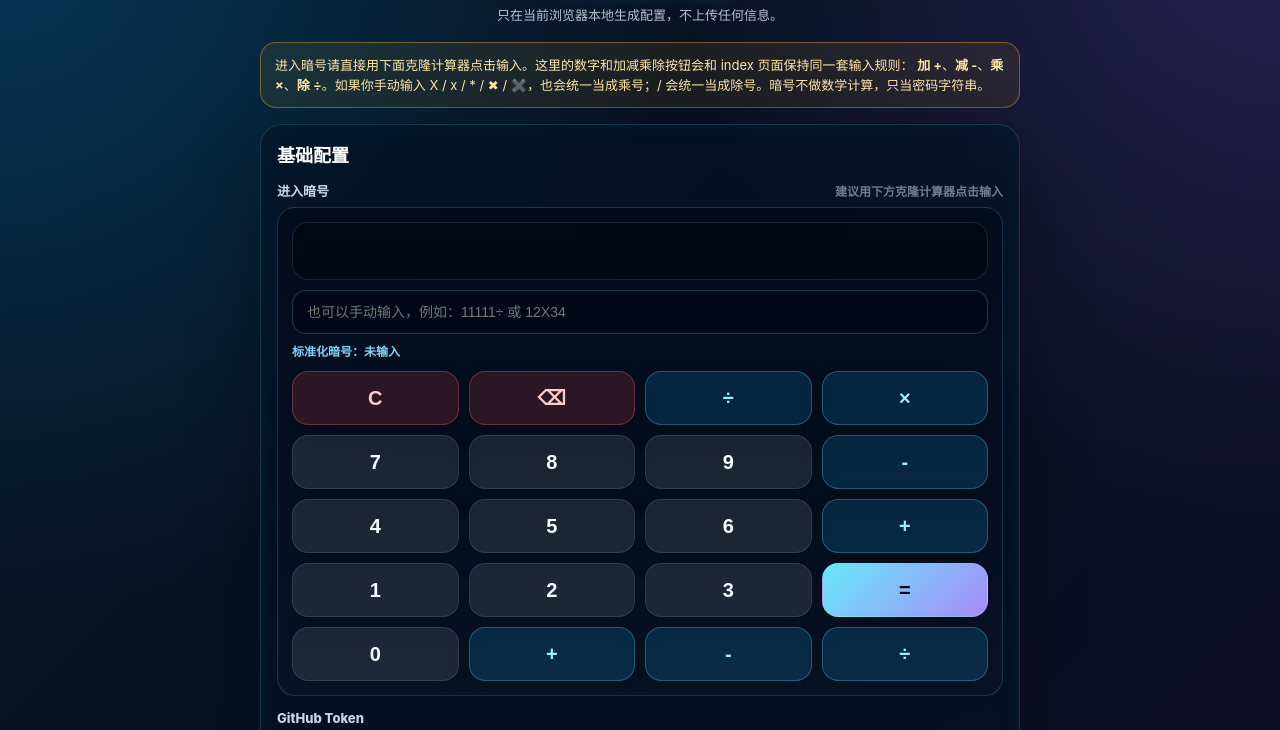
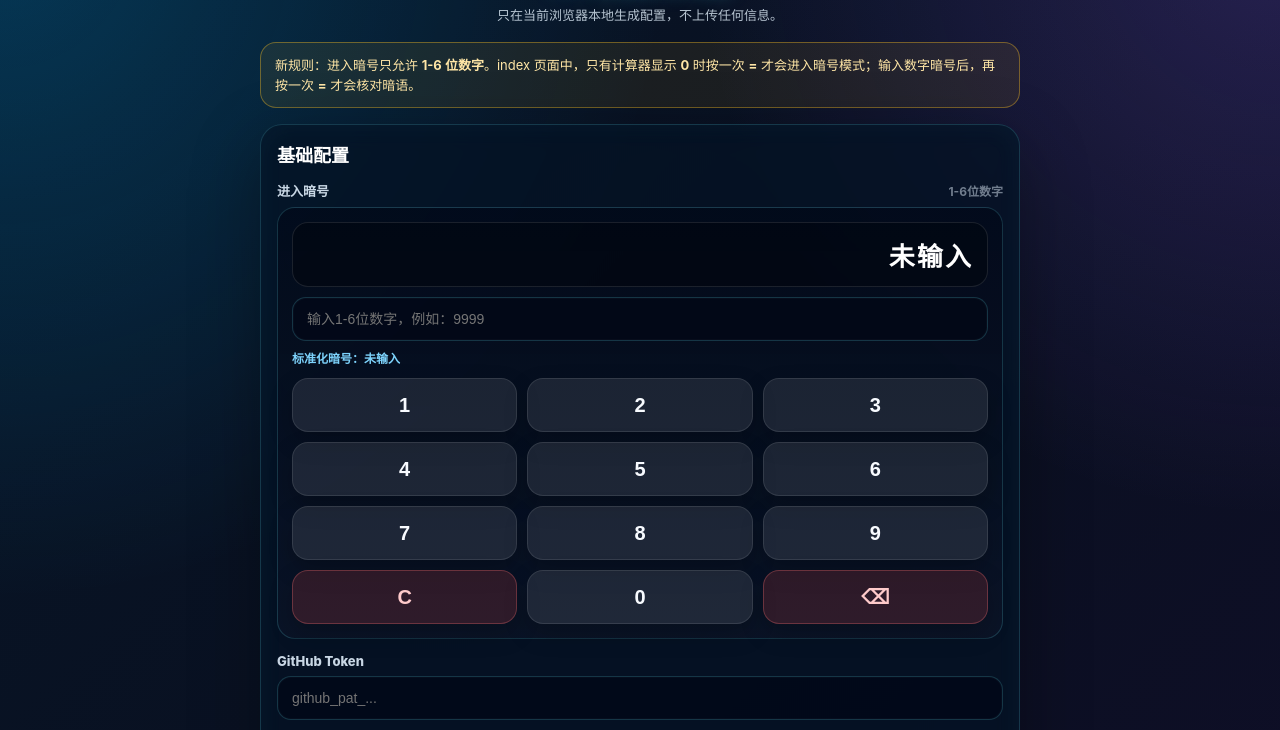
Before and after one commit to china-xxoo/vx, a plain HTML site: page encrypt-config.html in a window 1280 px wide. Shown: the part 68-798 px from the top of the page. Drawn offline with Linux system fonts and the light colour scheme.

Commit message:
Update encrypt-config.html

```diff
--- a/encrypt-config.html
+++ b/encrypt-config.html
@@ -7,7 +7,9 @@
   <style>
     * { box-sizing: border-box; -webkit-tap-highlight-color: transparent; }
     html, body {
-      margin: 0; padding: 0; min-height: 100%;
+      margin: 0;
+      padding: 0;
+      min-height: 100%;
       font-family: -apple-system, BlinkMacSystemFont, "Segoe UI", sans-serif;
       color: #e5f3ff;
       background:
@@ -18,13 +20,18 @@
     body { padding: 22px 14px 46px; }
     .wrap { width: min(760px, 100%); margin: 0 auto; }
     h1 {
-      text-align: center; margin: 6px 0 8px;
-      font-size: 26px; letter-spacing: .04em; color: #fff;
+      text-align: center;
+      margin: 6px 0 8px;
+      font-size: 26px;
+      letter-spacing: .04em;
+      color: #fff;
       text-shadow: 0 0 18px rgba(80, 220, 255, .5);
     }
     .sub {
-      text-align: center; color: rgba(229,243,255,.78);
-      font-size: 13px; margin-bottom: 18px;
+      text-align: center;
+      color: rgba(229,243,255,.78);
+      font-size: 13px;
+      margin-bottom: 18px;
     }
     .notice {
       border: 1px solid rgba(251, 191, 36, .38);
@@ -47,13 +54,19 @@
       -webkit-backdrop-filter: blur(12px);
     }
     .section-title {
-      font-size: 18px; font-weight: 900; color: #fff;
+      font-size: 18px;
+      font-weight: 900;
+      color: #fff;
       margin: 0 0 14px;
     }
     label {
-      display: flex; justify-content: space-between; align-items: center;
-      font-weight: 800; color: rgba(229,243,255,.88);
-      font-size: 13px; margin: 14px 0 7px;
+      display: flex;
+      justify-content: space-between;
+      align-items: center;
+      font-weight: 800;
+      color: rgba(229,243,255,.88);
+      font-size: 13px;
+      margin: 14px 0 7px;
     }
     .hint { color: rgba(229,243,255,.48); font-weight: 700; font-size: 12px; }
     input, textarea {
@@ -72,9 +85,11 @@
       box-shadow: 0 0 0 3px rgba(34, 211, 238, .12);
     }
     textarea {
-      min-height: 230px; resize: vertical;
+      min-height: 230px;
+      resize: vertical;
       font-family: ui-monospace, SFMono-Regular, Menlo, Consolas, monospace;
-      font-size: 12px; line-height: 1.55;
+      font-size: 12px;
+      line-height: 1.55;
     }
     .unlock-box {
       border-radius: 18px;
@@ -85,7 +100,9 @@
     .calc-display {
       width: 100%;
       min-height: 58px;
-      display: flex; align-items: center; justify-content: flex-end;
+      display: flex;
+      align-items: center;
+      justify-content: flex-end;
       border-radius: 16px;
       padding: 13px 14px;
       background: rgba(0, 0, 0, .28);
@@ -93,7 +110,7 @@
       color: #fff;
       font-size: 26px;
       font-weight: 900;
-      letter-spacing: .03em;
+      letter-spacing: .08em;
       overflow-x: auto;
       white-space: nowrap;
     }
@@ -107,7 +124,7 @@
     .keypad {
       margin-top: 12px;
       display: grid;
-      grid-template-columns: repeat(4, 1fr);
+      grid-template-columns: repeat(3, 1fr);
       gap: 10px;
     }
     .key {
@@ -123,21 +140,40 @@
       user-select: none;
     }
     .key:active { transform: scale(.97); opacity: .82; }
-    .key.op { color: #9beeff; background: rgba(14, 165, 233, .16); border-color: rgba(103,232,249,.28); }
     .key.danger { color: #fecaca; background: rgba(239,68,68,.16); border-color: rgba(248,113,113,.30); }
     .key.equal { color: #020617; background: linear-gradient(135deg, #67e8f9, #a78bfa); }
     .actions { display: grid; grid-template-columns: 1fr 1fr; gap: 10px; margin-top: 14px; }
     .btn {
-      border: none; border-radius: 16px; padding: 15px 16px;
-      font-weight: 900; font-size: 15px; cursor: pointer;
+      border: none;
+      border-radius: 16px;
+      padding: 15px 16px;
+      font-weight: 900;
+      font-size: 15px;
+      cursor: pointer;
       color: #061526;
       background: linear-gradient(135deg, #67e8f9, #a78bfa);
       box-shadow: 0 12px 32px rgba(96,165,250,.25);
     }
-    .btn.secondary { background: rgba(255,255,255,.10); color: #e5f3ff; border: 1px solid rgba(255,255,255,.12); }
+    .btn.secondary {
+      background: rgba(255,255,255,.10);
+      color: #e5f3ff;
+      border: 1px solid rgba(255,255,255,.12);
+    }
     .btn:active { transform: scale(.99); opacity: .9; }
-    .copied { text-align: center; color: #86efac; font-size: 13px; margin-top: 10px; font-weight: 900; min-height: 18px; }
-    .small { color: rgba(229,243,255,.56); font-size: 12px; line-height: 1.55; margin-top: 10px; }
+    .copied {
+      text-align: center;
+      color: #86efac;
+      font-size: 13px;
+      margin-top: 10px;
+      font-weight: 900;
+      min-height: 18px;
+    }
+    .small {
+      color: rgba(229,243,255,.56);
+      font-size: 12px;
+      line-height: 1.55;
+      margin-top: 10px;
+    }
   </style>
 </head>
 
@@ -147,44 +183,34 @@
     <div class="sub">只在当前浏览器本地生成配置，不上传任何信息。</div>
 
     <div class="notice">
-      进入暗号请直接用下面克隆计算器点击输入。这里的数字和加减乘除按钮会和 index 页面保持同一套输入规则：
-      <b>加 +</b>、<b>减 -</b>、<b>乘 ×</b>、<b>除 ÷</b>。如果你手动输入 X / x / * / ✖ / ✖️，也会统一当成乘号；/ 会统一当成除号。暗号不做数学计算，只当密码字符串。
+      新规则：进入暗号只允许 <b>1-6 位数字</b>。index 页面中，只有计算器显示 <b>0</b> 时按一次 <b>=</b> 才会进入暗号模式；输入数字暗号后，再按一次 <b>=</b> 才会核对暗语。
     </div>
 
     <div class="card">
       <div class="section-title">基础配置</div>
 
-      <label>进入暗号 <span class="hint">建议用下方克隆计算器点击输入</span></label>
+      <label>进入暗号 <span class="hint">1-6位数字</span></label>
       <div class="unlock-box">
-        <div class="calc-display" id="unlockDisplay"></div>
-        <input id="unlockCode" autocomplete="off" inputmode="text" placeholder="也可以手动输入，例如：11111÷ 或 12X34" style="margin-top:10px;" />
+        <div class="calc-display" id="unlockDisplay">未输入</div>
+        <input id="unlockCode" autocomplete="off" inputmode="numeric" maxlength="6" placeholder="输入1-6位数字，例如：9999" style="margin-top:10px;" />
         <div class="standard-row">标准化暗号：<span id="normalizedPreview">未输入</span></div>
 
-        <div class="keypad" aria-label="暗号计算器键盘">
-          <button class="key danger" data-action="clear">C</button>
-          <button class="key danger" data-action="back">⌫</button>
-          <button class="key op" data-value="÷">÷</button>
-          <button class="key op" data-value="×">×</button>
+        <div class="keypad" aria-label="数字暗号键盘">
+          <button class="key" data-value="1">1</button>
+          <button class="key" data-value="2">2</button>
+          <button class="key" data-value="3">3</button>
+
+          <button class="key" data-value="4">4</button>
+          <button class="key" data-value="5">5</button>
+          <button class="key" data-value="6">6</button>
 
           <button class="key" data-value="7">7</button>
           <button class="key" data-value="8">8</button>
           <button class="key" data-value="9">9</button>
-          <button class="key op" data-value="-">-</button>
 
-          <button class="key" data-value="4">4</button>
-          <button class="key" data-value="5">5</button>
-          <button class="key" data-value="6">6</button>
-          <button class="key op" data-value="+">+</button>
-
-          <button class="key" data-value="1">1</button>
-          <button class="key" data-value="2">2</button>
-          <button class="key" data-value="3">3</button>
-          <button class="key equal" data-action="noop">=</button>
-
+          <button class="key danger" data-action="clear">C</button>
           <button class="key" data-value="0">0</button>
-          <button class="key op" data-value="+">+</button>
-          <button class="key op" data-value="-">-</button>
-          <button class="key op" data-value="÷">÷</button>
+          <button class="key danger" data-action="back">⌫</button>
         </div>
       </div>
 
@@ -212,7 +238,7 @@
         <button class="btn secondary" onclick="clearPage()">清空页面</button>
       </div>
       <div class="small">
-        生成后把结果发给我，我再加入 index.html。注意：配置页面生成时和 index 解锁时都必须使用同一套标准化规则。
+        生成后，把结果中的 DEFAULT_ENCRYPTED_CONFIG 和 ADMIN_PASSWORD_HASH 替换到 index.html 对应位置即可。注意：这个版本只支持 1-6 位数字暗号。
       </div>
     </div>
   </div>
@@ -221,40 +247,21 @@
     const PBKDF2_ITERATIONS = 180000;
 
     function normalizeUnlockCode(input) {
-      return String(input || "")
-        .trim()
-        .replace(/\s+/g, "")
-        .replace(/✖️/g, "×")
-        .replace(/[xX＊*✖]/g, "×")
-        .replace(/[×]/g, "×")
-        .replace(/[÷／/]/g, "÷")
-        .replace(/[−－—–]/g, "-")
-        .replace(/[＋﹢]/g, "+");
-    }
-
-    function canonicalUnlockCode(input) {
-      return normalizeUnlockCode(input)
-        .replace(/×/g, "*")
-        .replace(/÷/g, "/");
+      return String(input || "").replace(/\D/g, "").slice(0, 6);
     }
 
     function validateUnlockCode(input) {
-      const displayCode = normalizeUnlockCode(input);
-      const canonical = canonicalUnlockCode(displayCode);
+      const code = normalizeUnlockCode(input);
 
-      if (!canonical) {
+      if (!code) {
         throw new Error("请输入进入暗号");
       }
 
-      if (!/[0-9]/.test(canonical)) {
-        throw new Error("进入暗号至少需要包含一个数字");
+      if (!/^\d{1,6}$/.test(code)) {
+        throw new Error("进入暗号只能是1-6位数字");
       }
 
-      if (!/^[0-9+\-*/]+$/.test(canonical)) {
-        throw new Error("进入暗号只能包含数字和加减乘除符号");
-      }
-
-      return canonical;
+      return code;
     }
 
     function updateUnlockUI() {
@@ -262,11 +269,10 @@
       const display = document.getElementById("unlockDisplay");
       const preview = document.getElementById("normalizedPreview");
       const normalized = normalizeUnlockCode(input.value);
-      const canonical = canonicalUnlockCode(input.value);
 
       input.value = normalized;
-      display.textContent = normalized || "";
-      preview.textContent = canonical || "未输入";
+      display.textContent = normalized || "未输入";
+      preview.textContent = normalized || "未输入";
     }
 
     document.getElementById("unlockCode").addEventListener("input", updateUnlockUI);
@@ -280,8 +286,8 @@
         if (action === "clear") {
           input.value = "";
         } else if (action === "back") {
-          input.value = Array.from(input.value).slice(0, -1).join("");
-        } else if (value) {
+          input.value = input.value.slice(0, -1);
+        } else if (value && input.value.length < 6) {
           input.value += value;
         }
 
```
